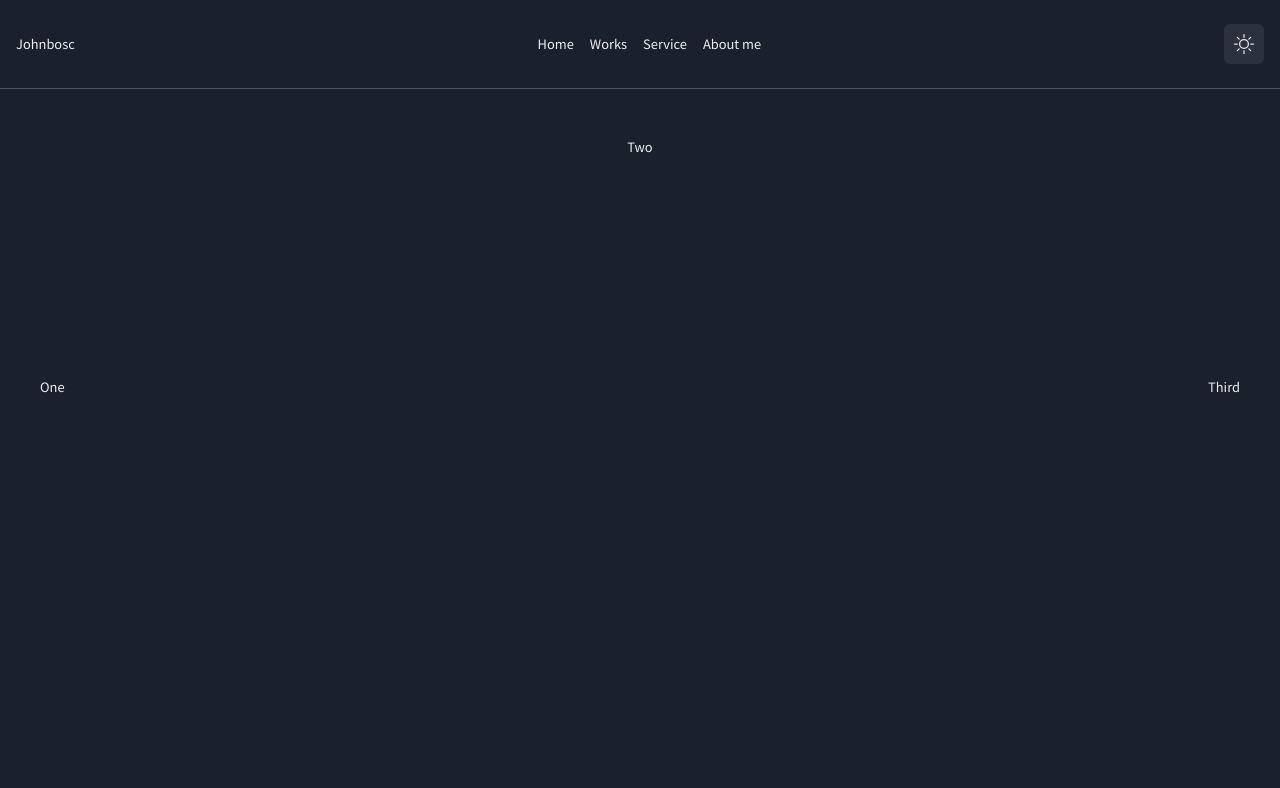
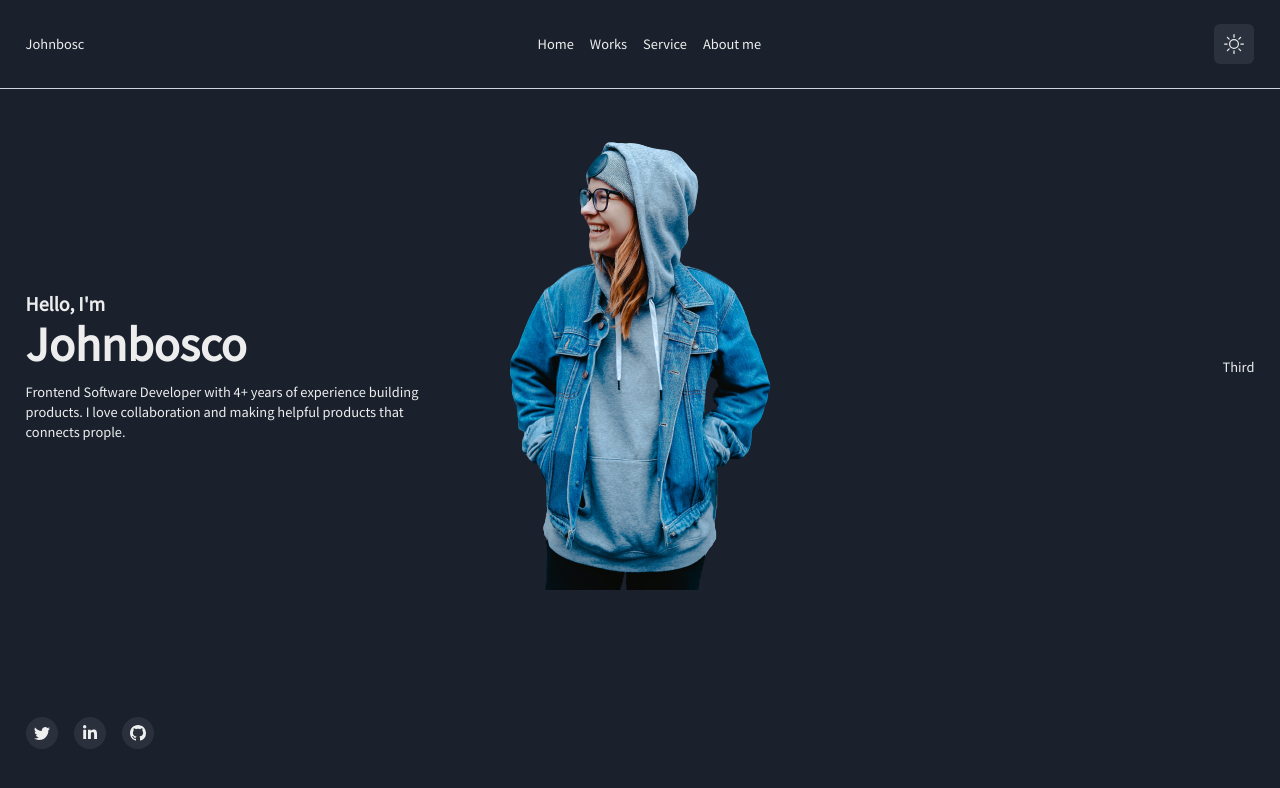
Before and after one commit to OkoloJohnbosco/portfolio, a Next.js app: page / in a window 1280 px wide. Shown: the top 788 px of the page. Built offline with nearby package versions, Linux system fonts and the light colour scheme; a web font is replaced by a local one.

Commit message:
created the social component

```diff
--- a/components/header/index.tsx
+++ b/components/header/index.tsx
@@ -1,24 +1,40 @@
 import React from "react";
-import { Stack, Text, SimpleGrid } from "@chakra-ui/react";
+import { Box, Stack, Text, SimpleGrid, Heading } from "@chakra-ui/react";
 import Section from "../section";
+import Image from "next/image";
+import profileImg from "../../public/images/profile.png";
+import Socials from "../socials";
 
 function Header() {
   return (
-    <Section>
-      <Stack py={10}>
+    <Stack py={10}>
+      <Section position="relative" minH="calc(100vh - 180px)">
+        <Socials />
         <SimpleGrid columns={3} columnGap={4} alignItems="center">
           <Stack>
-            <Text>One</Text>
+            <Stack>
+              <Stack spacing={0}>
+                <Heading fontSize="xl">Hello, I'm</Heading>
+                <Heading fontSize="3rem">Johnbosco</Heading>
+              </Stack>
+              <Text>
+                Frontend Software Developer with 4+ years of experience building
+                products. I love collaboration and making helpful products that
+                connects prople.
+              </Text>
+            </Stack>
           </Stack>
-          <Stack h="500px" alignItems="center">
-            <Text>Two</Text>
+          <Stack alignItems="center">
+            <Box textAlign="center">
+              <Image src={profileImg} alt="" placeholder="blur" />
+            </Box>
           </Stack>
           <Stack alignItems="end">
             <Text>Third</Text>
           </Stack>
         </SimpleGrid>
-      </Stack>
-    </Section>
+      </Section>
+    </Stack>
   );
 }
 
--- a/components/navbar/index.tsx
+++ b/components/navbar/index.tsx
@@ -9,12 +9,14 @@ import {
 } from "@chakra-ui/react";
 import Icon from "../icon";
 import { BsSun, BsMoon } from "react-icons/bs";
+import Section from "../section";
 
 function Navbar() {
   const { colorMode, toggleColorMode } = useColorMode();
 
   return (
-    <Stack py={6} borderBottom="1px solid" borderColor="gray.600" px={4}>
+    <Stack py={6} borderBottom="1px solid" borderColor="gray.300">
+      <Section>
         <HStack w="full" justifyContent="space-between">
           <Stack>
             <Text>Johnbosc</Text>
@@ -33,6 +35,7 @@ function Navbar() {
             <Icon iconComp={colorMode === "light" ? BsMoon : BsSun} />
           </IconButton>
         </HStack>
+      </Section>
     </Stack>
   );
 }
--- a/components/section/index.tsx
+++ b/components/section/index.tsx
@@ -3,7 +3,7 @@ import React from "react";
 
 function Section({ children, ...props }: BoxProps) {
   return (
-    <Box maxW="1200px" alignSelf="center" mx="auto" w="96%" {...props}>
+    <Box maxW="1400px" alignSelf="center" mx="auto" w="96%" {...props}>
       {children}
     </Box>
   );
--- a/components/socials/index.tsx
+++ b/components/socials/index.tsx
@@ -1,17 +1,42 @@
 import React from "react";
-import { Stack, IconButton, Tooltip } from "@chakra-ui/react";
+import { Stack, IconButton, Tooltip, HStack } from "@chakra-ui/react";
 import Icon from "../icon";
-import { BsSun } from "react-icons/bs";
+import { BsTwitter, BsGithub } from "react-icons/bs";
+import { FaLinkedinIn } from "react-icons/fa";
 
 function Socials() {
   return (
-    <Stack position="absolute" bottom={2} left={0}>
-      <Tooltip>
-        <IconButton rounded="full" aria-label="color mode toggle button">
-          <Icon iconComp={BsSun} />
+    <HStack position="absolute" bottom={2} spacing={4} left={0}>
+      <Tooltip hasArrow placement="top" py={2} px={4} rounded={4} label="lmao">
+        <IconButton
+          size="sm"
+          rounded="full"
+          aria-label="color mode toggle button"
+        >
+          <Icon iconComp={BsTwitter} boxSize={4} />
         </IconButton>
       </Tooltip>
-    </Stack>
+
+      <Tooltip hasArrow placement="top" py={2} px={4} rounded={4} label="lmao">
+        <IconButton
+          size="sm"
+          rounded="full"
+          aria-label="color mode toggle button"
+        >
+          <Icon iconComp={FaLinkedinIn} boxSize={4} />
+        </IconButton>
+      </Tooltip>
+
+      <Tooltip hasArrow placement="top" py={2} px={4} rounded={4} label="lmao">
+        <IconButton
+          size="sm"
+          rounded="full"
+          aria-label="color mode toggle button"
+        >
+          <Icon boxSize={4} iconComp={BsGithub} />
+        </IconButton>
+      </Tooltip>
+    </HStack>
   );
 }
 
--- a/styles/globals.css
+++ b/styles/globals.css
@@ -4,7 +4,7 @@ body {
   margin: 0;
   font-family: -apple-system, BlinkMacSystemFont, Segoe UI, Roboto, Oxygen,
     Ubuntu, Cantarell, Fira Sans, Droid Sans, Helvetica Neue, sans-serif;
-  transition: all 0.2s ease !important;
+  transition: background 0.2s ease !important;
 }
 
 a {
```
Also changed, not shown: public/images/profile.png (added). Lines whose indentation alone changed are shown as unchanged.
